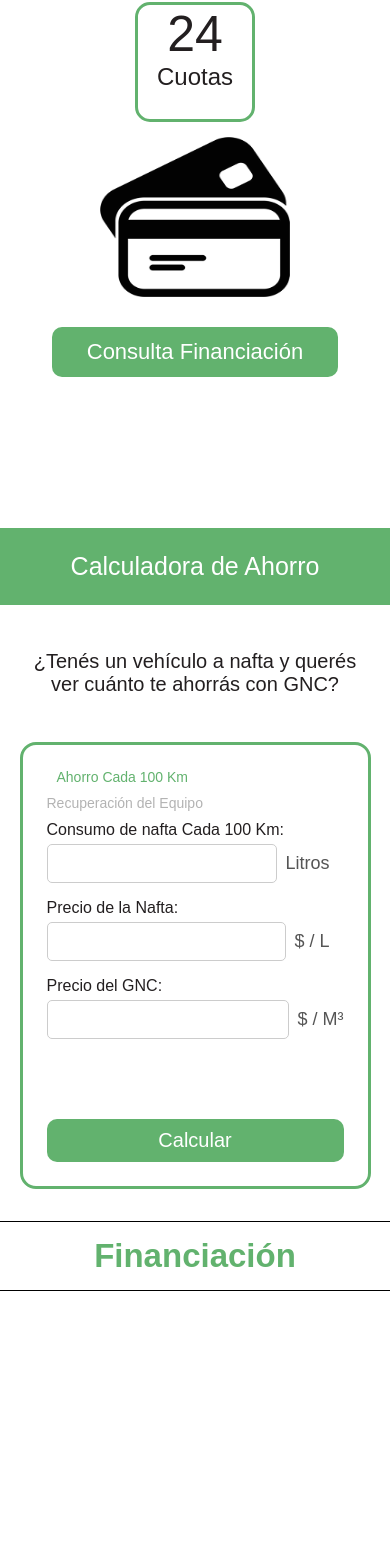
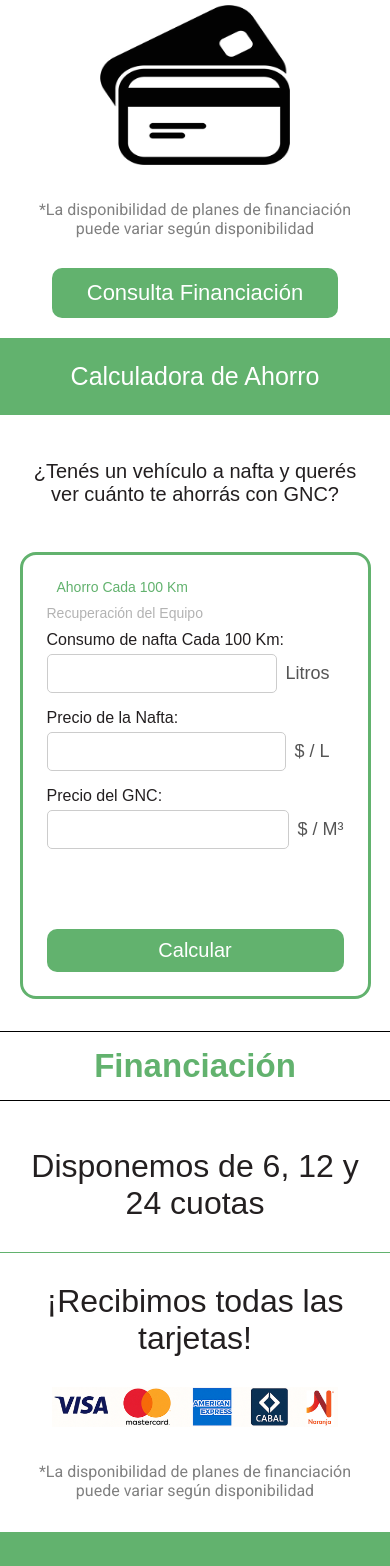
Before and after one commit to IvanDerlich/esigas, a Next.js app: page /equipos in a window 390 px wide. Shown: the part 1355-2921 px from the top of the page. Built offline with nearby package versions, Linux system fonts and the light colour scheme; a web font is replaced by a local one.

Commit message:
Agrego texto de disponibilidad de financiación

```diff
--- a/src/app/equipos/page.module.css
+++ b/src/app/equipos/page.module.css
@@ -9,9 +9,6 @@
   width: 100%;
   height: 100%;
   gap: 20px;
-}
-
-.equiposFinanciacion {
   background-color: white;
   font-size: 30px;
   font-weight: 100;
@@ -57,6 +54,14 @@
   font-weight: 100;
   color: #231f20;
   text-align: center;
+}
+
+.financiacionDisponibilidad {
+  font-size: 18px;
+  font-weight: 300;
+  color: #808080;
+  text-align: center;
+  margin-top: 10px;
 }
 
 .equiposLink {
@@ -106,7 +111,7 @@
 
 @media (max-width: 768px) {
   .financiacionContainer {
-    height: 110vh;
+    height: auto;
     gap: 30px;
     padding-bottom: 20px;
   }
@@ -129,6 +134,11 @@
     font-size: 24px;
   }
 
+  .financiacionDisponibilidad {
+    font-size: 16px;
+    margin-top: 5px;
+  }
+
   .equiposLink {
     width: 80%;
     font-size: 22px;
@@ -144,7 +154,7 @@
   }
 
   .financiacionText {
-    font-size: 40px;
+    font-size: 32px;
   }
 
   .imageFinanciacion {
@@ -153,7 +163,7 @@
   }
 
   .financiacionContainerTwo {
-    height: 100vh;
+    min-height: auto;
     gap: 30px;
   }
 
--- a/src/app/equipos/page.tsx
+++ b/src/app/equipos/page.tsx
@@ -1,4 +1,5 @@
 import { Abyssinica_SIL } from 'next/font/google';
+import { Roboto } from 'next/font/google';
 import Image from 'next/image';
 import Line from '@/images/line.png';
 import Tarjetas from '@/images/tarjetas.png';
@@ -17,6 +18,12 @@ import { Footer } from '../components/layout/footer';
 import Whatsapp from '@/images/whatsapp.png';
 
 const abyssinica = Abyssinica_SIL({
+  subsets: ['latin'],
+  weight: ['400'],
+  display: 'swap',
+});
+
+const roboto = Roboto({
   subsets: ['latin'],
   weight: ['400'],
   display: 'swap',
@@ -76,6 +83,12 @@ export default function Page() {
               className={styles.equiposImage}
             />
           </div>
+          <p
+            className={`${roboto.className} ${styles.financiacionDisponibilidad}`}
+          >
+            *La disponibilidad de planes de financiación puede variar según
+            disponibilidad
+          </p>
           <Link href="/financiacion" className={styles.equiposLink}>
             Consulta Financiación
           </Link>
@@ -119,6 +132,12 @@ export default function Page() {
             height={80}
             className={styles.imageFinanciacion}
           />
+          <p
+            className={`${roboto.className} ${styles.financiacionDisponibilidad}`}
+          >
+            *La disponibilidad de planes de financiación puede variar según
+            disponibilidad
+          </p>
         </div>
         <div id="testimonios">
           <TestimonialCarousel />
```
